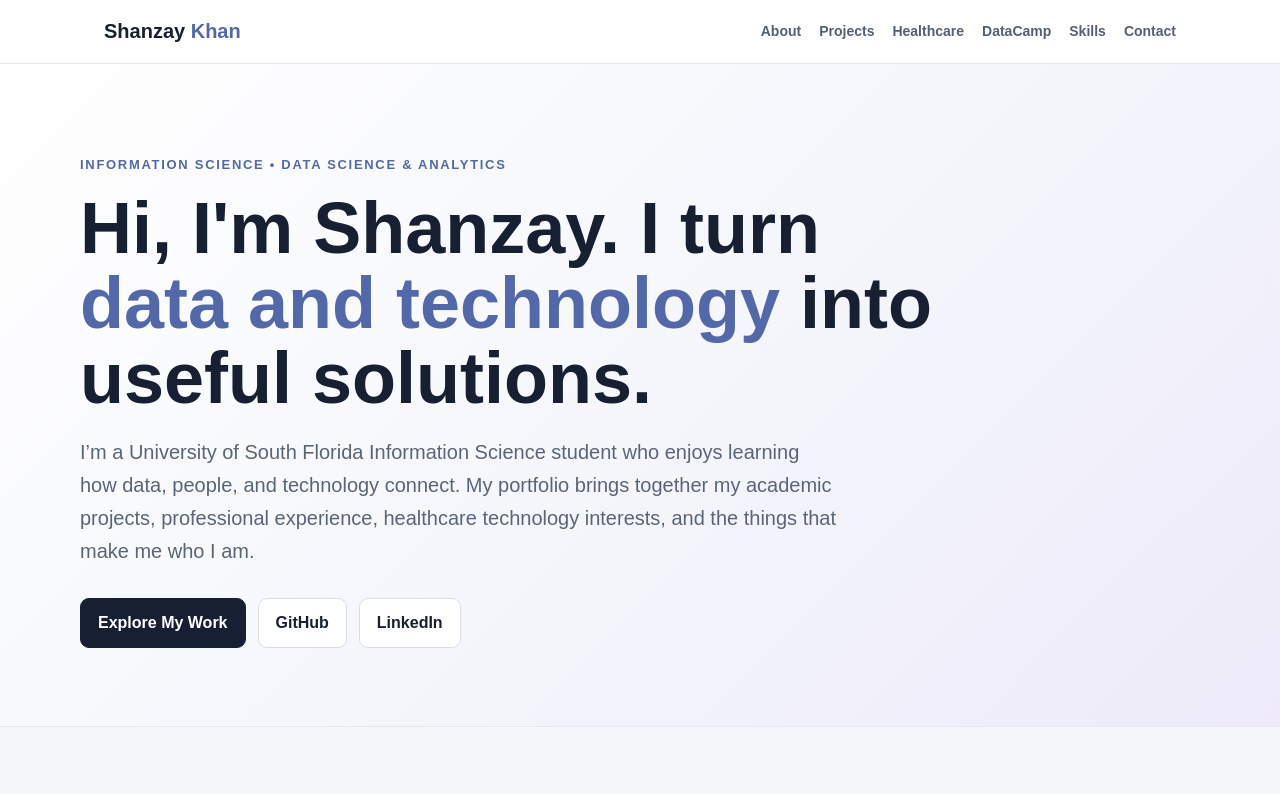
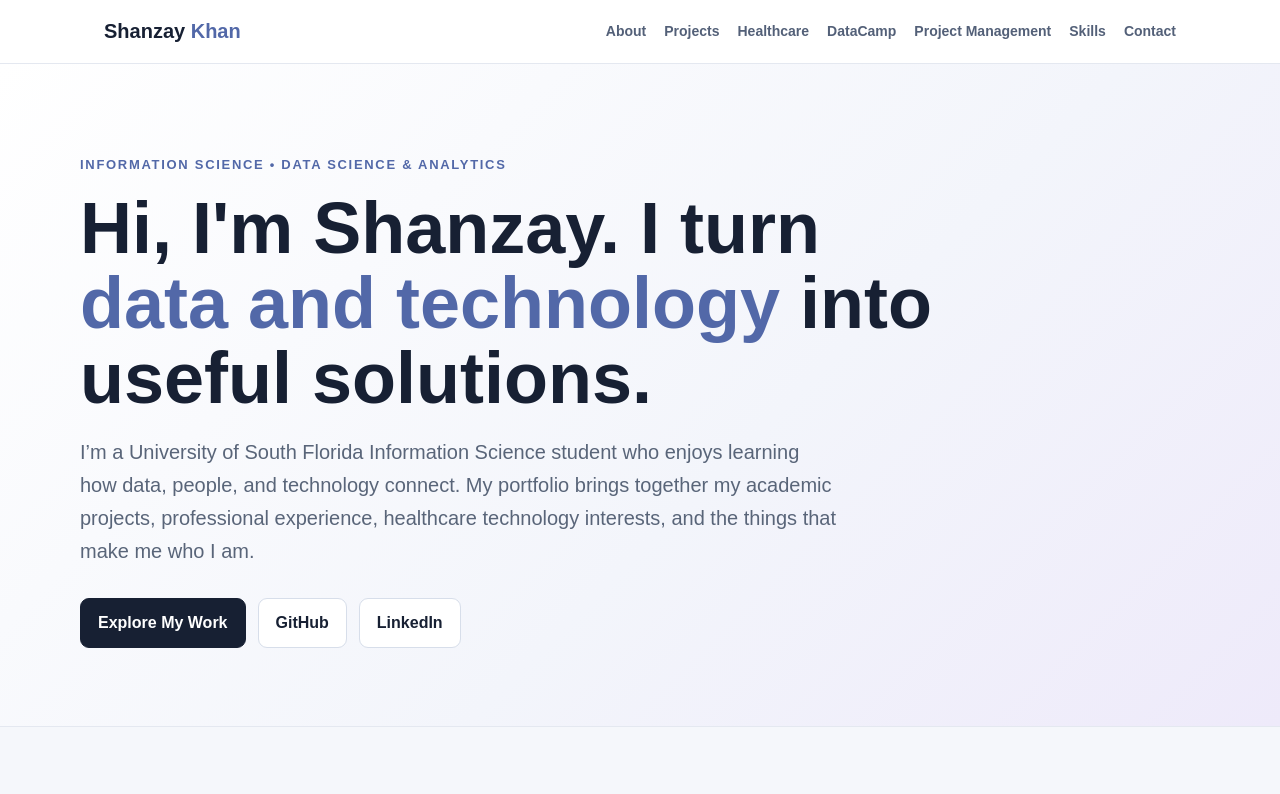
Before and after one commit to shanzay28/shanzay28.github.io, a plain HTML site: page index.html in a window 1280 px wide. Shown: the top 794 px of the page. Drawn offline with Linux system fonts and the light colour scheme.

Commit message:
Add Project Management Plan to portfolio navigation and projects

```diff
--- a/index.html
+++ b/index.html
@@ -37,7 +37,7 @@ a{color:inherit}
 </style>
 </head>
 <body>
-<nav class="nav"><div class="nav-inner"><div class="brand">Shanzay <span>Khan</span></div><div class="nav-links"><a href="#about">About</a><a href="projects.html">Projects</a><a href="healthcare.html">Healthcare</a><a href="datacamp.html">DataCamp</a><a href="#skills">Skills</a><a href="#contact">Contact</a></div></div></nav>
+<nav class="nav"><div class="nav-inner"><div class="brand">Shanzay <span>Khan</span></div><div class="nav-links"><a href="#about">About</a><a href="projects.html">Projects</a><a href="healthcare.html">Healthcare</a><a href="datacamp.html">DataCamp</a><a href="project-management.html">Project Management</a><a href="#skills">Skills</a><a href="#contact">Contact</a></div></div></nav>
 
 <header class="hero"><div class="hero-inner">
 <div class="eyebrow">Information Science • Data Science & Analytics</div>
@@ -65,6 +65,7 @@ a{color:inherit}
 <div class="card"><h3>R Programming & Data Analysis</h3><p>Data cleaning, exploratory analysis, geographic mapping, visualization, and text mining using R and RStudio.</p><div class="tags"><span class="tag">R</span><span class="tag">Data Analysis</span><span class="tag">Visualization</span></div><a href="https://github.com/shanzay28/R-programming--projects-">View Repository →</a></div>
 <div class="card"><h3>Java & Python Programming</h3><p>Programming exercises using functions, classes, loops, conditionals, calculations, user input, simulations, and object-oriented programming.</p><div class="tags"><span class="tag">Java</span><span class="tag">Python</span><span class="tag">OOP</span></div><a href="projects.html">View Projects →</a></div>
 <div class="card"><h3>Healthcare Technology</h3><p>Research and team work exploring wearable technology, remote monitoring, interoperability, and healthcare information systems.</p><div class="tags"><span class="tag">Health Informatics</span><span class="tag">Wearables</span><span class="tag">RPM</span></div><a href="healthcare.html">View Healthcare Work →</a></div>
+<div class="card"><h3>Project Management Plan</h3><p>Case study plan for managing the development of a centralized software-tracking database for a fictional university.</p><div class="tags"><span class="tag">Project Management</span><span class="tag">Database</span><span class="tag">Information Systems</span></div><a href="project-management.html">View Project Plan →</a></div>
 </div></section>
 
 <section id="skills" class="section about"><h2>Skills & Tools</h2><p class="intro">Skills I am developing through coursework, projects, professional experience, and continued learning.</p><div class="skills"><span class="skill">R / RStudio</span><span class="skill">SQL</span><span class="skill">Python</span><span class="skill">Java</span><span class="skill">Tableau</span><span class="skill">Excel</span><span class="skill">GitHub</span><span class="skill">Data Analysis</span><span class="skill">Data Visualization</span><span class="skill">Database Technology</span><span class="skill">Data Management</span><span class="skill">Health Informatics</span><span class="skill">Information Systems</span><span class="skill">Operations Analysis</span></div></section>
```
